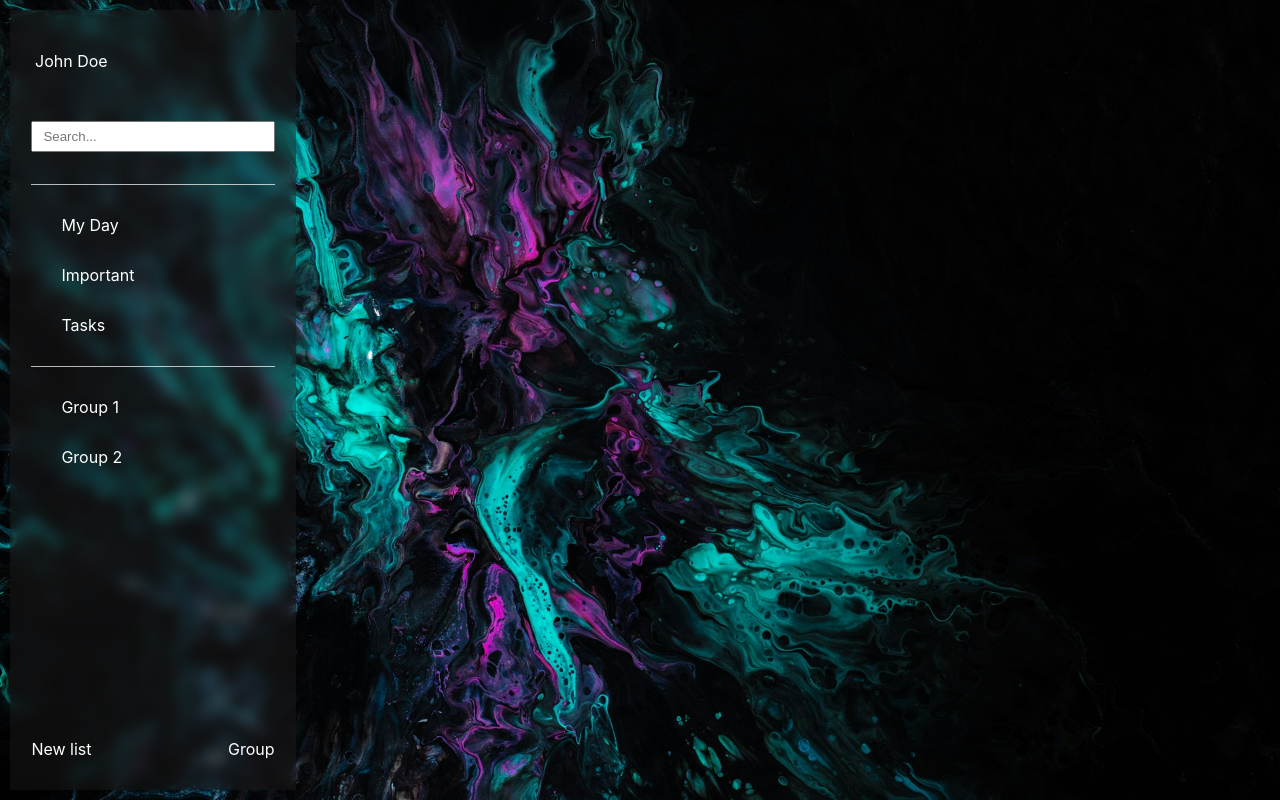
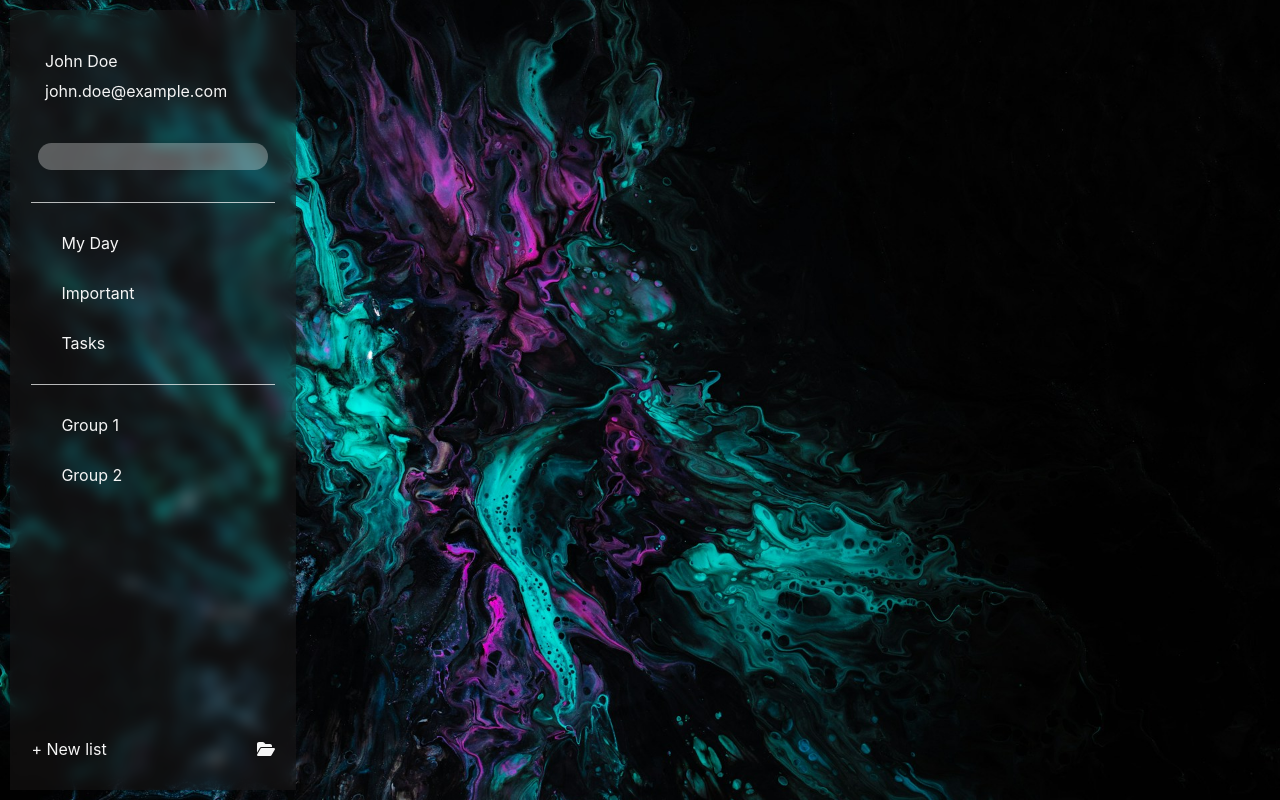
Before and after one commit to hannaharkusha/typescript-todo-list, a React (Create React App) app: page / in a window 1280 px wide. Built offline with nearby package versions, Linux system fonts and the light colour scheme.

Commit message:
navbar styles updated

```diff
--- a/package.json
+++ b/package.json
@@ -3,6 +3,8 @@
   "version": "0.1.0",
   "private": true,
   "dependencies": {
+    "@fortawesome/free-solid-svg-icons": "^6.5.2",
+    "@fortawesome/react-fontawesome": "^0.2.2",
     "@testing-library/jest-dom": "^5.17.0",
     "@testing-library/react": "^13.4.0",
     "@testing-library/user-event": "^13.5.0",
--- a/src/components/navbar.tsx
+++ b/src/components/navbar.tsx
@@ -1,5 +1,7 @@
 import React, { useContext } from "react";
 import { DataContext } from "../App";
+import { FontAwesomeIcon } from '@fortawesome/react-fontawesome';
+import { faFolderOpen } from '@fortawesome/free-solid-svg-icons';
 
 interface NavbarProps {
     name: string;
@@ -16,8 +18,11 @@ const Navbar: React.FC<NavbarProps> = ({ name, surname, email }) => {
 
     return (
         <div className='navbar flex'>
-            <div className="navbar-name">{name} {surname}</div>
-            <input className='navbar-search' type="text" placeholder="Search..." />
+            <div className="navbar-name flex">
+                <div>{name} {surname}</div>
+                <div>{email}</div>
+            </div>
+            <input className='navbar-search' type="text" />
             <div className="navbar-groups">
                 <div>My Day</div>
                 <div>Important</div>
@@ -29,8 +34,8 @@ const Navbar: React.FC<NavbarProps> = ({ name, surname, email }) => {
                 ))}
             </div>
             <div className="navbar-bottom-menu flex">
-                <div>New list</div>
-                <div>Group</div>
+                <div>+ New list</div>
+                <div><FontAwesomeIcon icon={faFolderOpen} /></div>
             </div>
         </div>
     );
--- a/src/index.css
+++ b/src/index.css
@@ -6,7 +6,7 @@ body {
   -webkit-font-smoothing: antialiased;
   -moz-osx-font-smoothing: grayscale;
   padding: 10px;
-  color: white;
+  color: whitesmoke;
     box-sizing: border-box;
   background-image: url('background.jpg');
   background-position: center;
@@ -31,17 +31,23 @@ body {
 }
 
 .navbar-name{
-  padding: 10px;
-  margin: 2vh auto 3vh auto;
+  padding: 10px 20px;
+  margin: 2vh auto;
   width: 100%;
   box-sizing: border-box;
+  flex-direction: column;
+  gap: 10px;
 }
 
 .navbar-search{
   margin: 2vh auto;
-  padding: 6px 10px;
-  width: calc(20vw * 0.95);
+  padding: 6px 12px;
+  width: calc(20vw * 0.9);
   box-sizing: border-box;
+  border-radius: 18px;
+  background-color: rgba(255, 255, 255, 0.3);
+  border: none;
+  color: black;
 }
 
 .navbar-groups{
```
Also changed, not shown: 1 other file (tests, documents, lock files or other folders).
